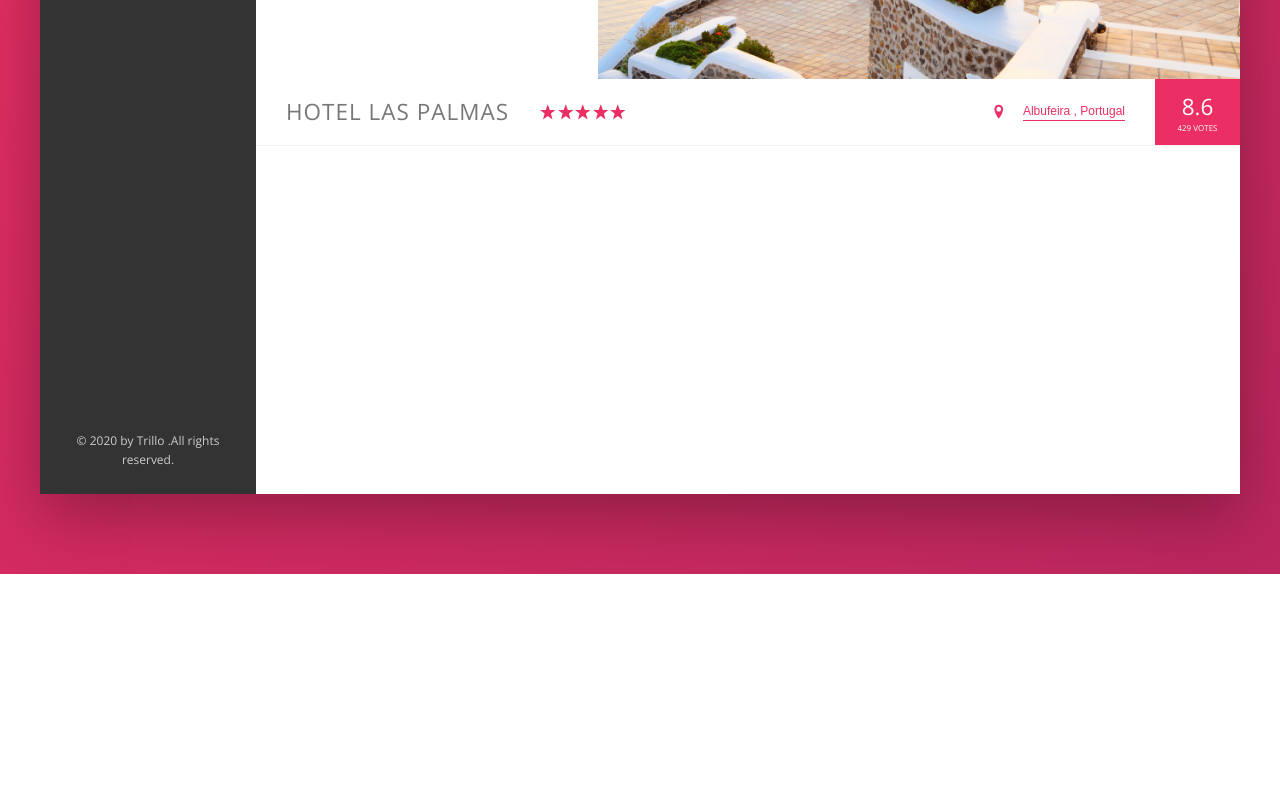
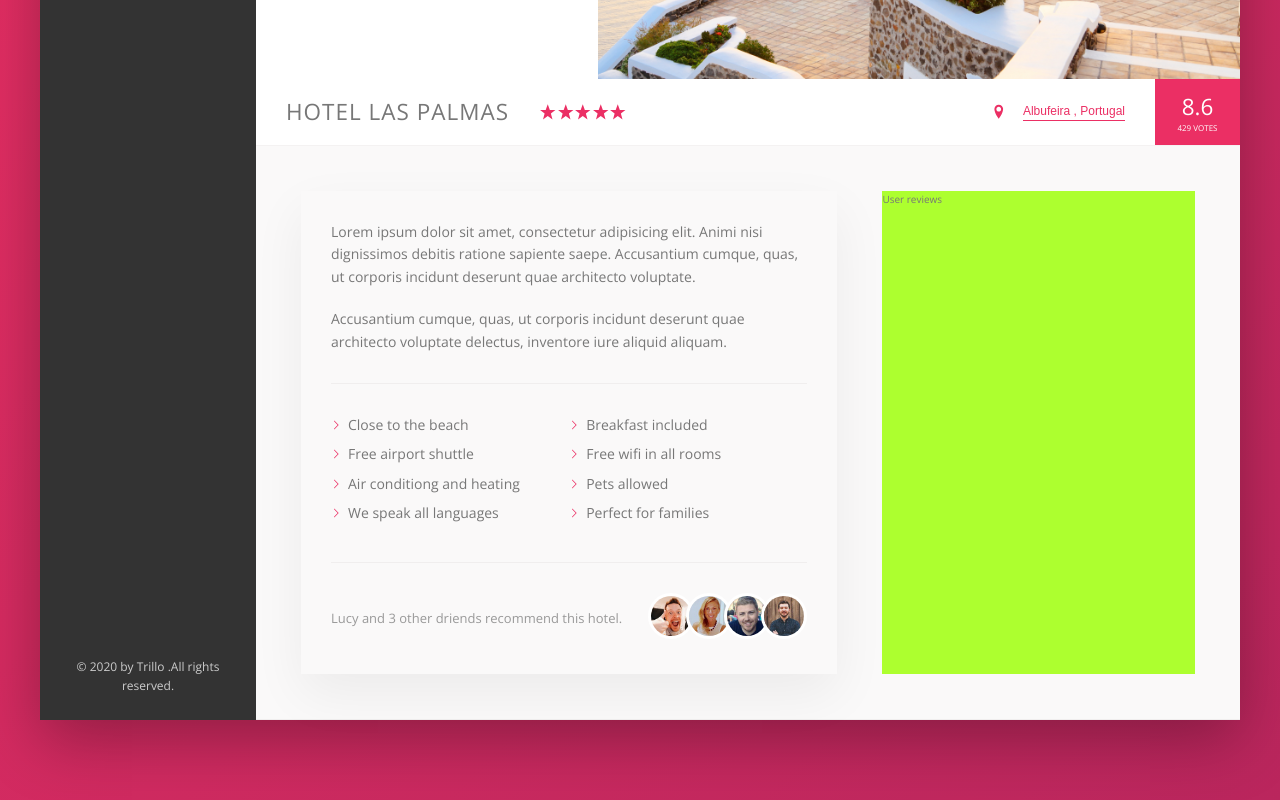
Before and after one commit to ArielColqueH/trillo, a plain HTML site: page index.html in a window 1280 px wide. Shown: the part 456-1256 px from the top of the page. Before the commit the page ends 1030 px from the top, so only its background shows below. Drawn offline with nearby package versions, Linux system fonts and the light colour scheme.

Commit message:
description section

```diff
--- a/index.html
+++ b/index.html
@@ -147,6 +147,62 @@
               <div class="overview__rating-count">429 votes</div>
             </div>
           </div>
+
+          <div class="detail">
+            <div class="description">
+              <p class="paragraph">
+                Lorem ipsum dolor sit amet, consectetur adipisicing elit. Animi
+                nisi dignissimos debitis ratione sapiente saepe. Accusantium
+                cumque, quas, ut corporis incidunt deserunt quae architecto
+                voluptate.
+              </p>
+              <p class="paragraph">
+                Accusantium cumque, quas, ut corporis incidunt deserunt quae
+                architecto voluptate delectus, inventore iure aliquid aliquam.
+              </p>
+
+              <ul class="list">
+                <li class="list__item">Close to the beach</li>
+                <li class="list__item">Breakfast included</li>
+                <li class="list__item">Free airport shuttle</li>
+                <li class="list__item">Free wifi in all rooms</li>
+                <li class="list__item">Air conditiong and heating</li>
+                <li class="list__item">Pets allowed</li>
+                <li class="list__item">We speak all languages</li>
+                <li class="list__item">Perfect for families</li>
+              </ul>
+              <div class="recommend">
+                <p class="recommend__count">
+                  Lucy and 3 other driends recommend this hotel.
+                </p>
+                <div class="recommend__friends">
+                  <img
+                    src="img/user-1.jpg"
+                    alt="friend 1"
+                    class="recommend__photo"
+                  />
+                  <img
+                    src="img/user-2.jpg"
+                    alt="friend 2"
+                    class="recommend__photo"
+                  />
+                  <img
+                    src="img/user-3.jpg"
+                    alt="friend 3"
+                    class="recommend__photo"
+                  />
+                  <img
+                    src="img/user-4.jpg"
+                    alt="friend 4"
+                    class="recommend__photo"
+                  />
+                </div>
+              </div>
+            </div>
+            <div class="user-reviews">
+              User reviews
+            </div>
+          </div>
         </main>
       </div>
     </div>
--- a/sass/_base.scss
+++ b/sass/_base.scss
@@ -30,6 +30,8 @@ Grey dark 3: #999
   --color-grey-dark-2: #777;
   --color-grey-dark-3: #999;
   --shadow-dark: 0 2rem 6rem rgba(0, 0, 0, 0.3);
+  --line: 1px solid var(--color-grey-light-3);
+  --shadow-light: 0 2rem 5rem rgba(0, 0, 0, 0.06);
 }
 * {
   margin: 0;
--- a/sass/_components.scss
+++ b/sass/_components.scss
@@ -261,3 +261,86 @@
     box-shadow: none;
   }
 }
+
+.detail {
+  display: flex;
+  padding: 4.5rem;
+  background-color: var(--color-grey-light-1);
+  border-bottom: var(--line);
+}
+.description {
+  font-size: 1.4rem;
+  flex: 0 0 60%;
+  margin-right: 4.5rem;
+  box-shadow: var(--shadow-light);
+  padding: 3rem;
+}
+.user-reviews {
+  background-color: greenyellow;
+  flex: 1;
+}
+
+////////////////////////////////////////@
+//PARAGRAPH
+.paragraph:not(:last-of-type) {
+  margin-bottom: 2rem;
+}
+
+////////////////////////////////////////@
+//LIST
+.list {
+  list-style: none;
+  margin: 3rem 0;
+  padding: 3rem 0;
+  border-top: var(--line);
+  border-bottom: var(--line);
+  display: flex;
+  flex-wrap: wrap;
+  &__item {
+    flex: 0 0 50%;
+    margin-bottom: 0.7rem;
+  }
+
+  &__item::before {
+    content: "";
+    display: inline-block;
+    height: 1rem;
+    width: 1rem;
+    margin-right: 0.7rem;
+    //older browsers
+    //background-image: url(../img/SVG/chevron-thin-right.svg);
+    //background-size: cover;
+    //new breowser mask
+    background-color: var(--color-primary);
+    -webkit-mask-image: url(../img/SVG/chevron-thin-right.svg);
+    -webkit-mask-size: cover;
+    mask-image: url(../img/SVG/chevron-thin-right.svg);
+    mask-size: cover;
+  }
+}
+////////////////////////////////////////@
+//RECOMMEND
+.recommend {
+  font-size: 1.3rem;
+  color: var(--color-grey-dark-3);
+  display: flex;
+  align-items: center;
+
+  &__count {
+    margin-right: auto;
+  }
+
+  &__friends {
+  }
+  &__photo {
+    //including padding and width of the element
+    box-sizing: content-box;
+    height: 4rem;
+    width: 4rem;
+    border-radius: 50%;
+    border: 3px solid #fff;
+    &:not(:last-child) {
+      margin-right: -1.15rem;
+    }
+  }
+}
--- a/sass/_layout.scss
+++ b/sass/_layout.scss
@@ -9,7 +9,7 @@
   font-size: 1.4rem;
   height: 7rem;
   background-color: #fff;
-  border-bottom: 1px solid var(--color-grey-light-2);
+  border-bottom: var(--line);
   display: flex;
   justify-content: space-between;
   align-items: center;
@@ -29,5 +29,4 @@
   background-color: #fff;
   //background-color: orangered;
   flex: 1;
-  height: 80rem;
 }
```
Also changed, not shown: css/main.css, 1 other file.
